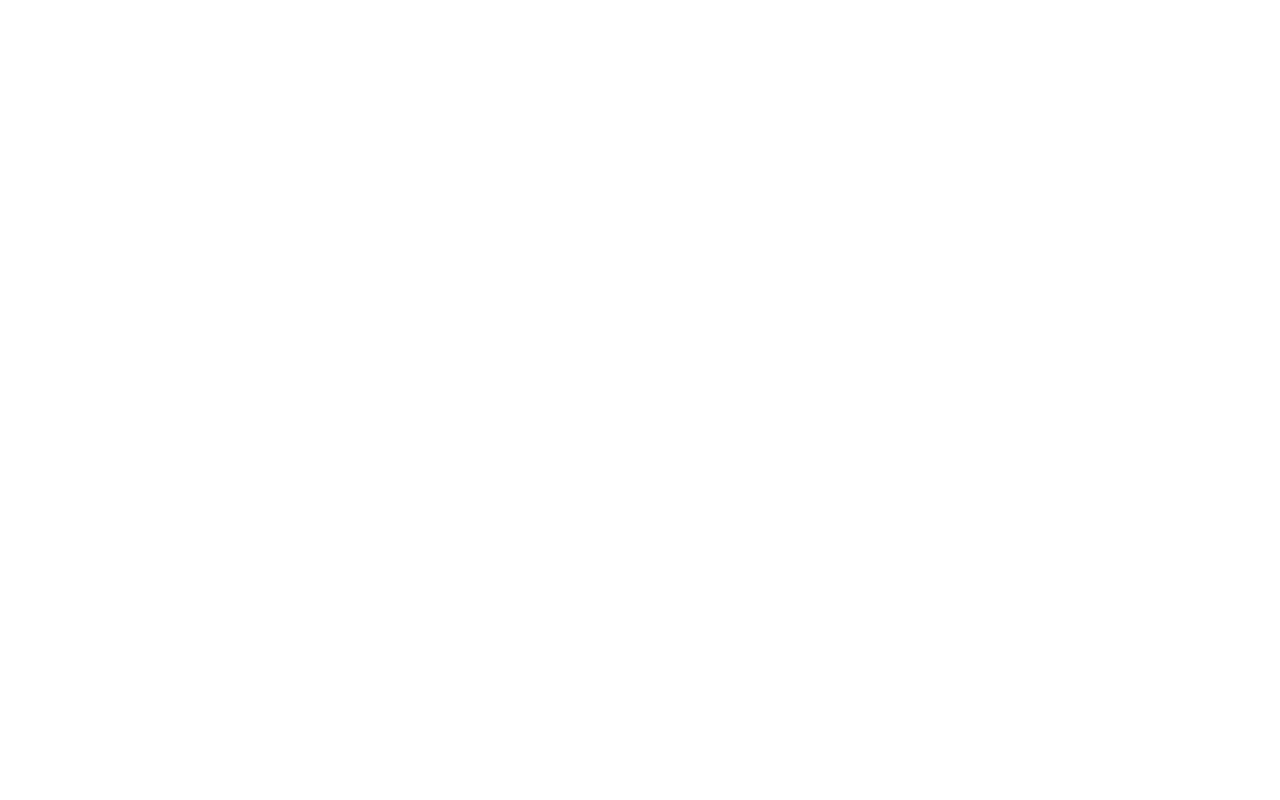
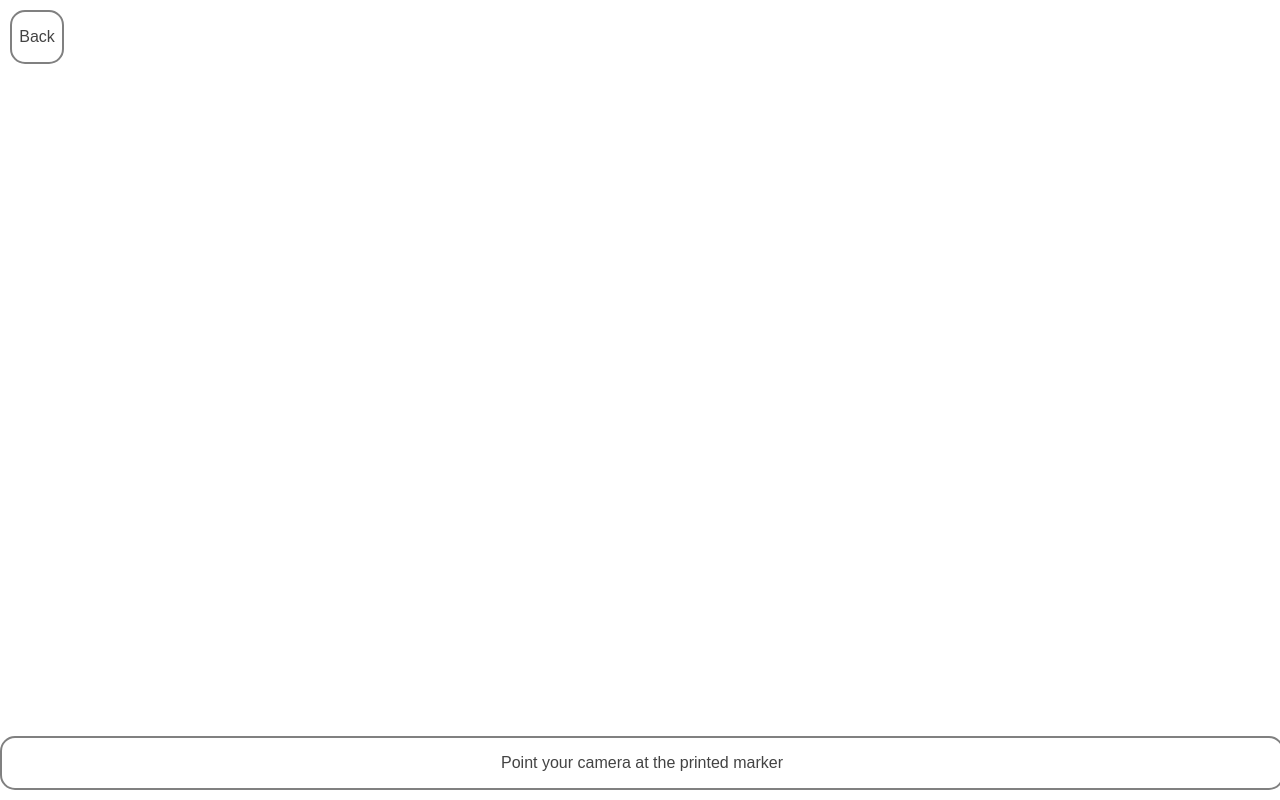
Before and after one commit to FelixTrask/arproject, a plain HTML site: page poppyar.html in a window 1280 px wide. Drawn offline with Linux system fonts and the light colour scheme.

Commit message:
Added back button

```diff
--- a/poppyar.html
+++ b/poppyar.html
@@ -8,9 +8,25 @@
     <!-- AR.js library for A-Frame -->
     <script src="https://raw.githack.com/AR-js-org/AR.js/master/aframe/build/aframe-ar.js"></script>
     <script src="https://unpkg.com/aframe-animation-component@5.1.2/files/dist/aframe-animation-component.js"></script>
+
+    <style>
+
+      #back, #hint {
+        z-index: 9999;
+        pointer-events: auto;
+      }
+
+      a-scene, a-scene canvas {
+        position: relative;
+        z-index: 1;
+      }
+    </style>
+
   </head>
   <body style="margin: 0; overflow: hidden">
-    <div id="hint" style="position: fixed; bottom: 10px; width: 100%; text-align: center; color: white; font-family: sans-serif;">
+    <a href="index.html" style="text-decoration: none;"><div id="back" style="position: fixed; width: 50px; height: 50px; top: 10px; left: 10px; background:white; border-radius: 15px; border: 2px solid gray;
+    font-family: sans-serif; display: flex; align-items: center; justify-content: center; color:rgb(67, 67, 67);">Back</div></a>
+    <div id="hint" style="position: fixed; bottom: 10px; height: 50px; width: 100%; display: flex; align-items: center; justify-content: center; color:rgb(67, 67, 67); font-family: sans-serif; background:white; border-radius: 15px; border: 2px solid gray;">
   Point your camera at the printed marker
     </div>
     <!-- AR scene -->
```
